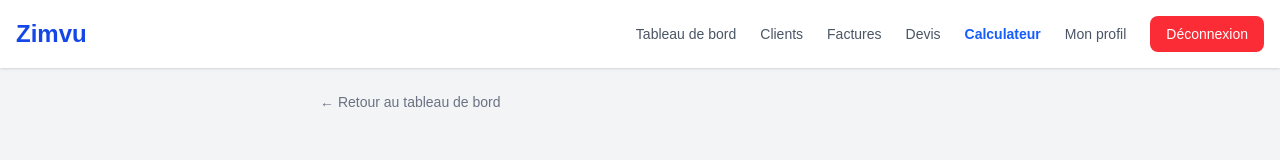
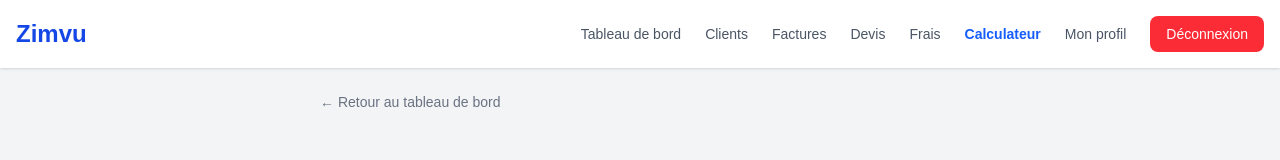
Before and after one commit to devfactapp/zimvu, a Next.js app: page /dashboard/calculateur in a window 1280 px wide. Shown: the top 160 px of the page. Built offline with nearby package versions, Linux system fonts and the light colour scheme.

Commit message:
fix: navbar corrigée + lien Frais ajouté

```diff
--- a/app/components/Navbar.jsx
+++ b/app/components/Navbar.jsx
@@ -8,12 +8,13 @@ export default function Navbar({ pageCourante }) {
   const router = useRouter()
   const [menuOuvert, setMenuOuvert] = useState(false)
 
-  const liens = [
+ const liens = [
     { label: 'Tableau de bord', href: '/dashboard' },
     { label: 'Clients', href: '/clients' },
     { label: 'Factures', href: '/factures' },
     { label: 'Devis', href: '/devis' },
-{ label: 'Calculateur', href: '/dashboard/calculateur' },
+    { label: 'Frais', href: '/frais' },
+    { label: 'Calculateur', href: '/dashboard/calculateur' },
     { label: 'Mon profil', href: '/profil' },
   ]
 
```
